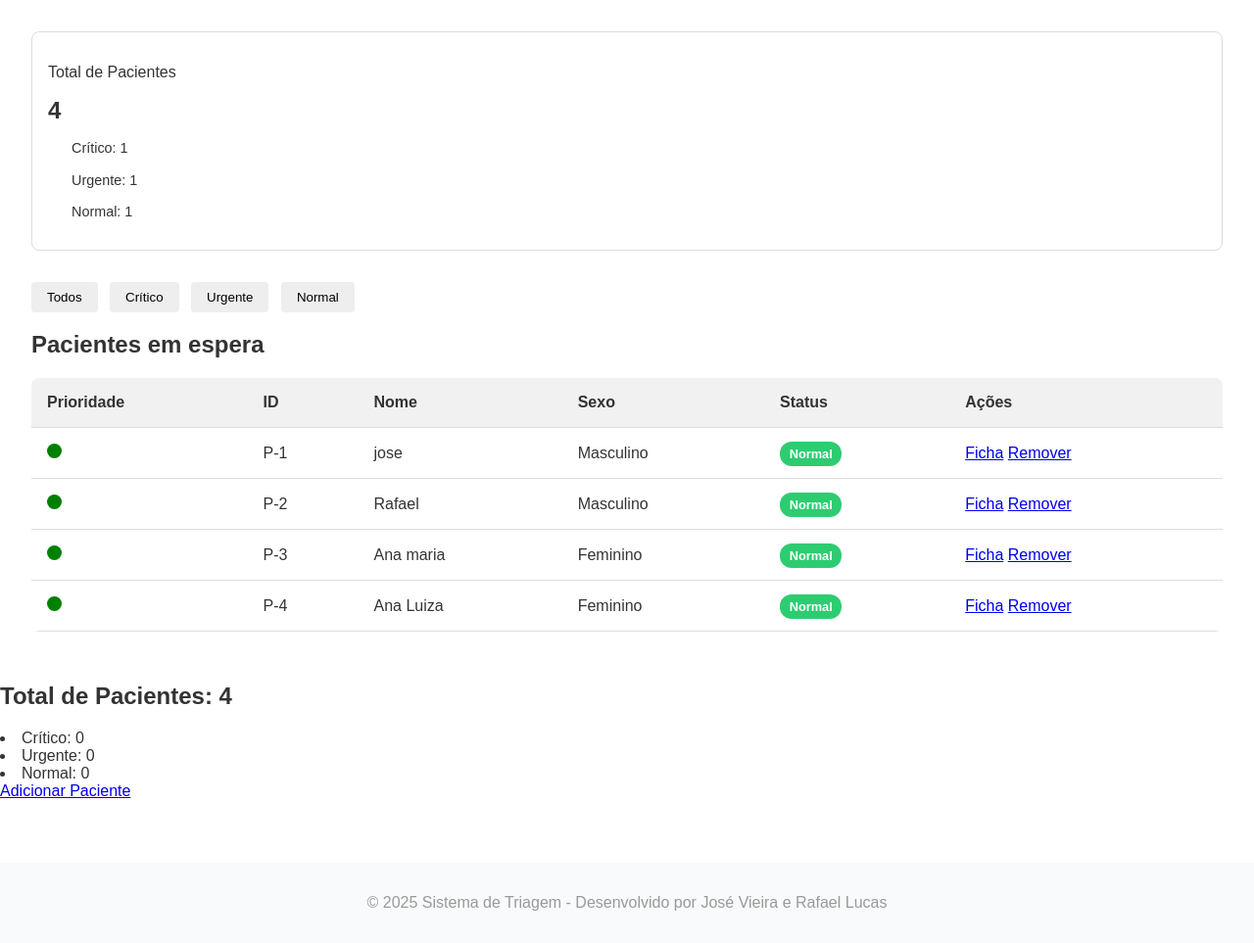
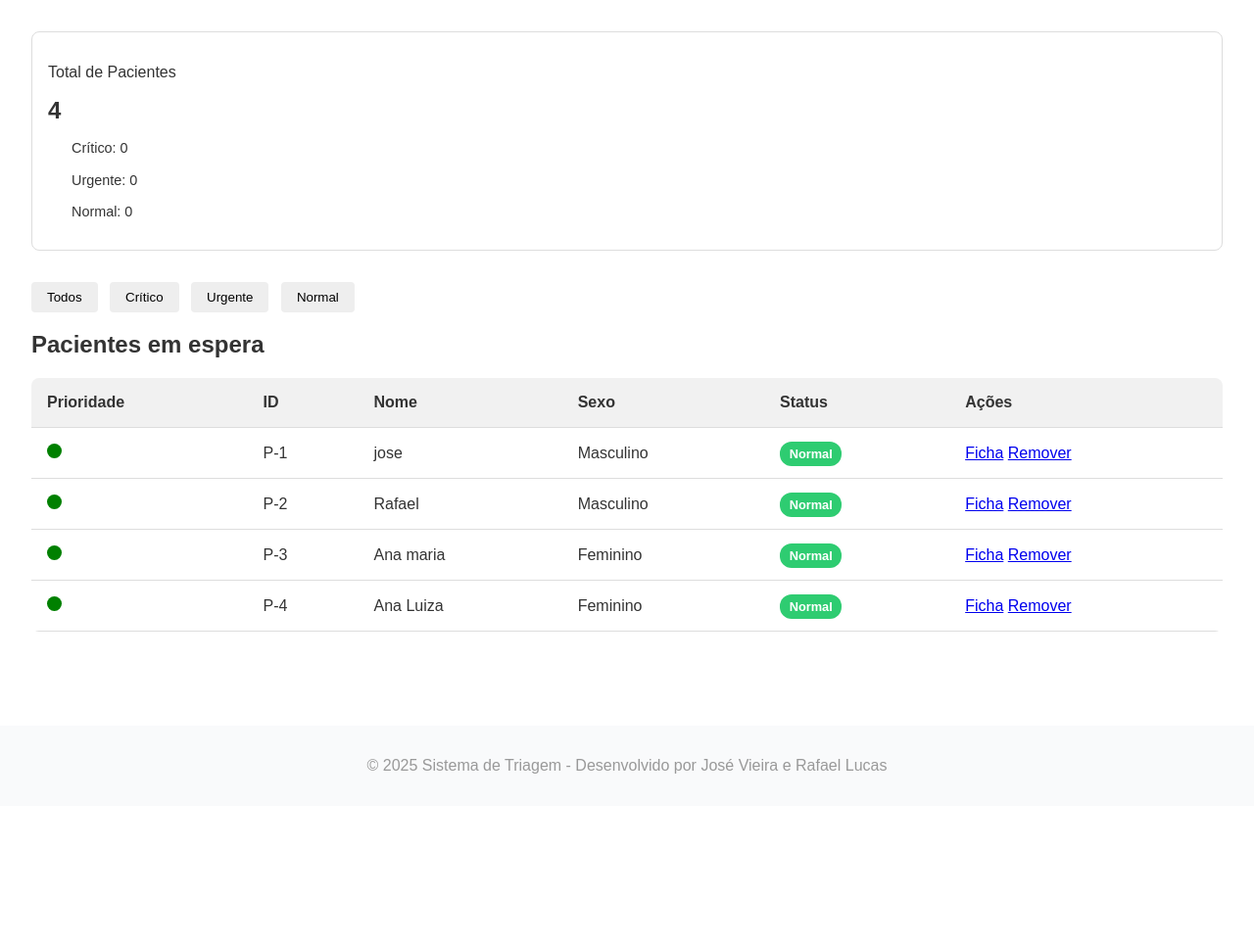
Before and after one commit to rafael-c3/Sistema_de_Triagem, a Django app: template triagem/templates/site/dashboard.html in a window 1280 px wide. Shown: the part 82-1045 px from the top of the page at 98% size. After the commit the page ends 872 px from the top, so only its background shows below. Run offline with Django 5.2, Linux system fonts and the light colour scheme; data comes from the database, SQL or seed files in the repository; both versions use the stored data as it was after the commit; tables that the repository leaves empty hold one stand-in row (values such as "Sample post"); the template is opened without the code that fills it: values that come from a table or form of the project are taken from there, most other values are stand-ins (such as "Sample title", 1, 10 or a date in 2020).

Commit message:
v1.3.6 tela de pacientes feita

```diff
--- a/triagem/templates/site/dashboard.html
+++ b/triagem/templates/site/dashboard.html
@@ -29,9 +29,9 @@
                 <p>Total de Pacientes</p>
                 <h2>{{ pacientes|length }}</h2></h2>
                 <div class="prioridades">
-                    <p><span class="dot red"></span> Crítico: {{ total_critico}}</p>
-                    <p><span class="dot yellow"></span> Urgente: {{ total_urgente}}</p>
-                    <p><span class="dot green"></span> Normal: {{ total_normal}}</p>
+                    <p><span class="dot red"></span> Crítico: {{ status_contagem.Crítico|default:0 }}</p>
+                    <p><span class="dot yellow"></span> Urgente: {{ status_contagem.Urgente|default:0 }}</p>
+                    <p><span class="dot green"></span> Normal: {{ status_contagem.Normal|default:0 }}</p>
                 </div>
             </div>
         </section>
@@ -93,13 +93,9 @@
         </section>
     </main>
 
-    <h2>Total de Pacientes: {{ pacientes|length }}</h2>
-    <li>Crítico: {{ status_contagem.Crítico|default:0 }}</li>
-    <li>Urgente: {{ status_contagem.Urgente|default:0 }}</li>
-    <li>Normal: {{ status_contagem.Normal|default:0 }}</li>
-    </ul>
 
-    <a href="{% url 'hosp:criar' %}">Adicionar Paciente</a>
+
+
 
 
     <footer>
--- a/triagem/templates/site/index.html
+++ b/triagem/templates/site/index.html
@@ -32,8 +32,8 @@
             Otimize o fluxo de atendimento e priorize casos conforme a necessidade.
             </p>
             <div class="actions">
-                <a href="#" class="btn green">Iniciar Triagem</a>
-                <a href ="#" class="btn">Ver Pacientes</a>
+                <a href="{% url 'hosp:criar' %}" class="btn green">Iniciar Triagem</a>
+                <a href ="{% url 'hosp:listar' %}" class="btn">Ver Pacientes</a>
             </div>
         </section>
 
@@ -77,7 +77,7 @@
             </div>
         </section>
     </main>
-    <a href="{% url 'hosp:criar' %}">Adicionar Paciente</a>
+
 
 
     <footer>
```
Also changed, not shown: triagem/static/front/css/listar.css (+12 -0 lines), triagem/templates/site/listar.html (+7 -2 lines), db.sqlite3, triagem/migrations/0001_initial.py.
